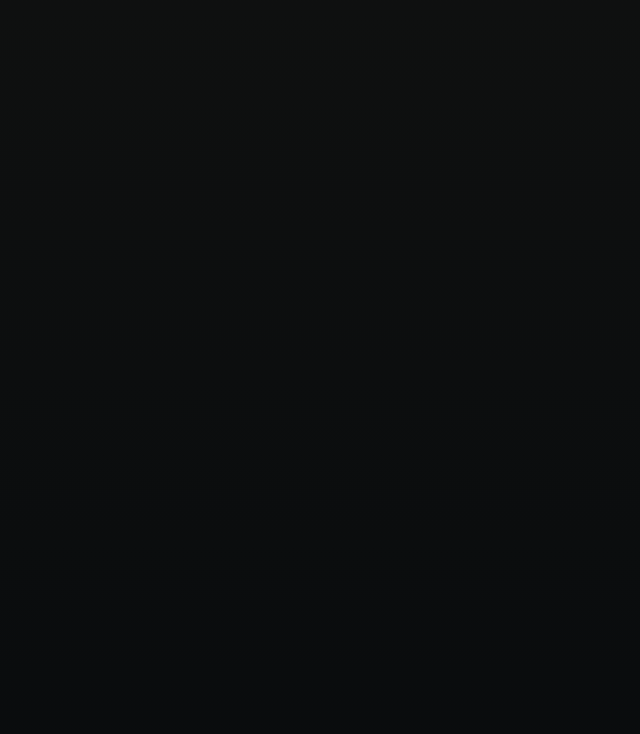
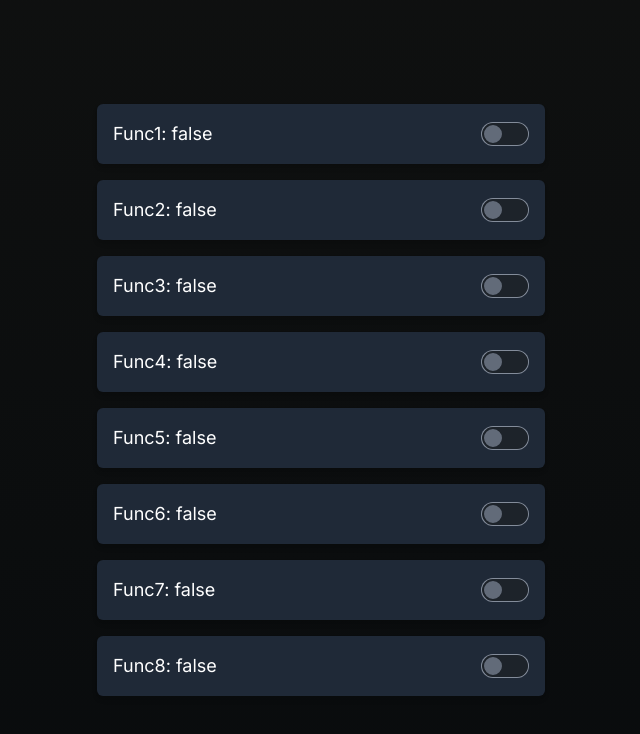
Before and after one commit to Maximus019BG/Azion, a Next.js app in the folder client/: page /dashboard/1/settings/roles/1 in a window 1280 px wide. Shown: the top 734 px of the page, without its empty margins (319-959 px from the left). Built offline with nearby package versions, Linux system fonts and the light colour scheme.

Commit message:
style: Made EditRoleSection component and added text and switch to each thing there

```diff
--- a/client/app/components/EditRoleSection.tsx
+++ b/client/app/components/EditRoleSection.tsx
@@ -1,9 +1,34 @@
-import React from 'react';
+"use client"
+import React, {useState} from 'react';
 
 const EditRoleSection = () => {
+
+    const [accesField0, setAccesField0] = useState(false);
+    const [accesField1, setAccesField1] = useState(false);
+    const [accesField2, setAccesField2] = useState(false);
+    const [accesField3, setAccesField3] = useState(false);
+    const [accesField4, setAccesField4] = useState(false);
+    const [accesField5, setAccesField5] = useState(false);
+    const [accesField6, setAccesField6] = useState(false);
+    const [accesField7, setAccesField7] = useState(false);
+
     return (
-        <div>
-
+        <div className="h-full w-full flex flex-col justify-center items-center space-y-4 p-4">
+            {[accesField0, accesField1, accesField2, accesField3, accesField4, accesField5, accesField6, accesField7].map((field, index) => (
+                <div key={index}
+                     className="flex justify-between items-center w-full max-w-md p-4 bg-gray-800 rounded-md shadow-md">
+                    <h1 className="text-white text-lg">Func{index + 1}: {field.toString()}</h1>
+                    <input
+                        className="toggle theme-controller"
+                        type="checkbox"
+                        checked={field}
+                        onChange={() => {
+                            const setters = [setAccesField0, setAccesField1, setAccesField2, setAccesField3, setAccesField4, setAccesField5, setAccesField6, setAccesField7];
+                            setters[index](!field);
+                        }}
+                    />
+                </div>
+            ))}
         </div>
     );
 };
```
